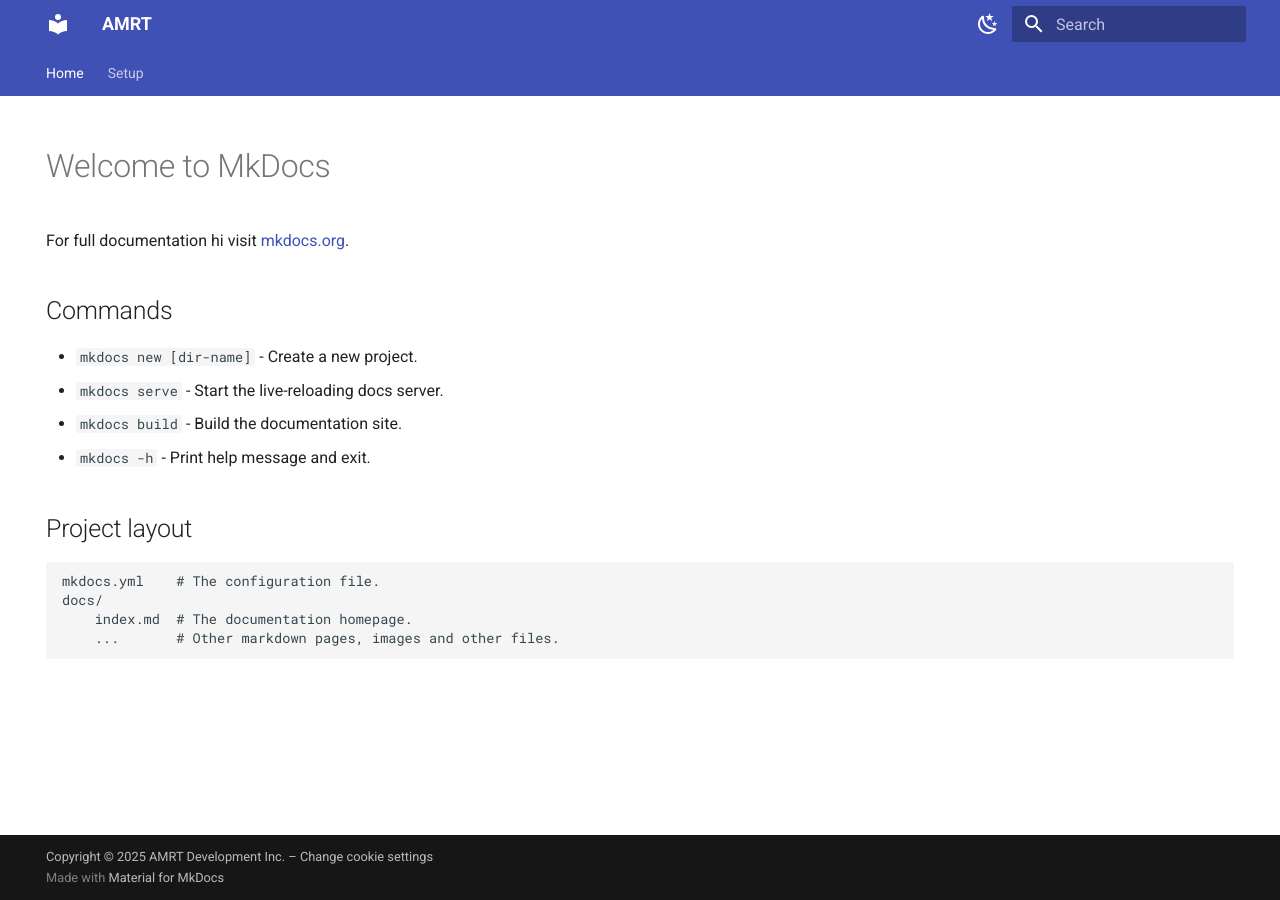
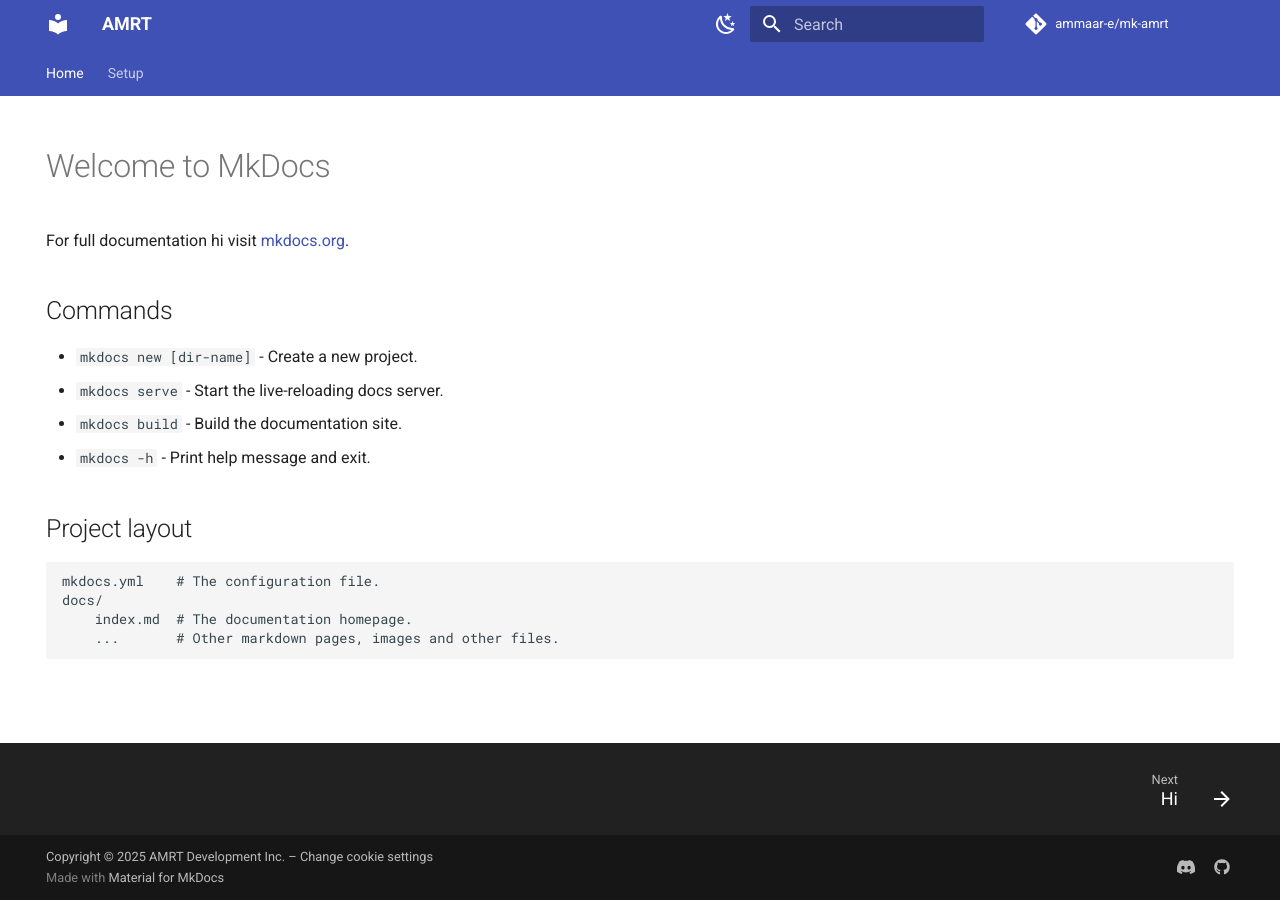
Before and after one commit to Ammaar-e/mk-amrt, an MkDocs documentation site: the page built from docs/index.md, in a window 1280 px wide. Built offline with MkDocs 1.6.1 and Material for MkDocs 9.7.7, drawn with Linux system fonts in a browser that asks for light colours; plug-ins that fetch from the network failed and are left out; comment, search, counter and statistics services are not loaded.

```diff
--- a/mkdocs.yml
+++ b/mkdocs.yml
@@ -1,5 +1,7 @@
 site_name: AMRT
 site_url: https://docs.amrt.ca/
+repo_url: https://github.com/ammaar-e/mk-amrt
+repo_name: ammaar-e/mk-amrt
 theme:
   name: material
   palette:
@@ -24,10 +26,17 @@ theme:
     - navigation.tabs
     - navigation.path
     - navigation.path
+    - navigation.footer
 ##
 plugins:
   - search
   - privacy
+  - git-revision-date-localized:
+      enable_creation_date: true
+  - git-committers:
+      repository: ammaar-e/mk-amrt
+      branch: main
+  - git-authors
 ##
 extra_css:
   - stylesheets/extra.css
@@ -61,6 +70,14 @@ extra:
       - manage
       - accept
       - reject
+  social:
+    - icon: fontawesome/brands/discord
+      name: Ammaar's Profile
+      link: https://discordapp.com/users/543249594352664615
+    - icon: fontawesome/brands/github
+      name: Ammaar's GitHub
+      link: https://github.com/Ammaar-e
+
 ##
 copyright: >
   Copyright &copy; 2025 AMRT Development Inc. –
--- a/requirements.txt
+++ b/requirements.txt
@@ -18,6 +18,8 @@ distro==1.9.0
 dotenv==0.9.9
 fastapi==0.115.11
 ghp-import==2.1.0
+gitdb==4.0.12
+GitPython==3.1.44
 h11==0.14.0
 httpcore==1.0.7
 httpx==0.28.1
@@ -29,6 +31,9 @@ MarkupSafe==3.0.2
 mergedeep==1.3.4
 mkdocs==1.6.1
 mkdocs-get-deps==0.2.0
+mkdocs-git-authors-plugin==0.10.0
+mkdocs-git-committers-plugin-2==2.5.0
+mkdocs-git-revision-date-localized-plugin==1.4.7
 mkdocs-material==9.6.15
 mkdocs-material-extensions==1.3.1
 numpy==2.2.4
@@ -54,6 +59,7 @@ pyyaml_env_tag==1.1
 requests==2.32.3
 selenium==4.29.0
 six==1.17.0
+smmap==5.0.2
 sniffio==1.3.1
 sortedcontainers==2.4.0
 soupsieve==2.6
```
